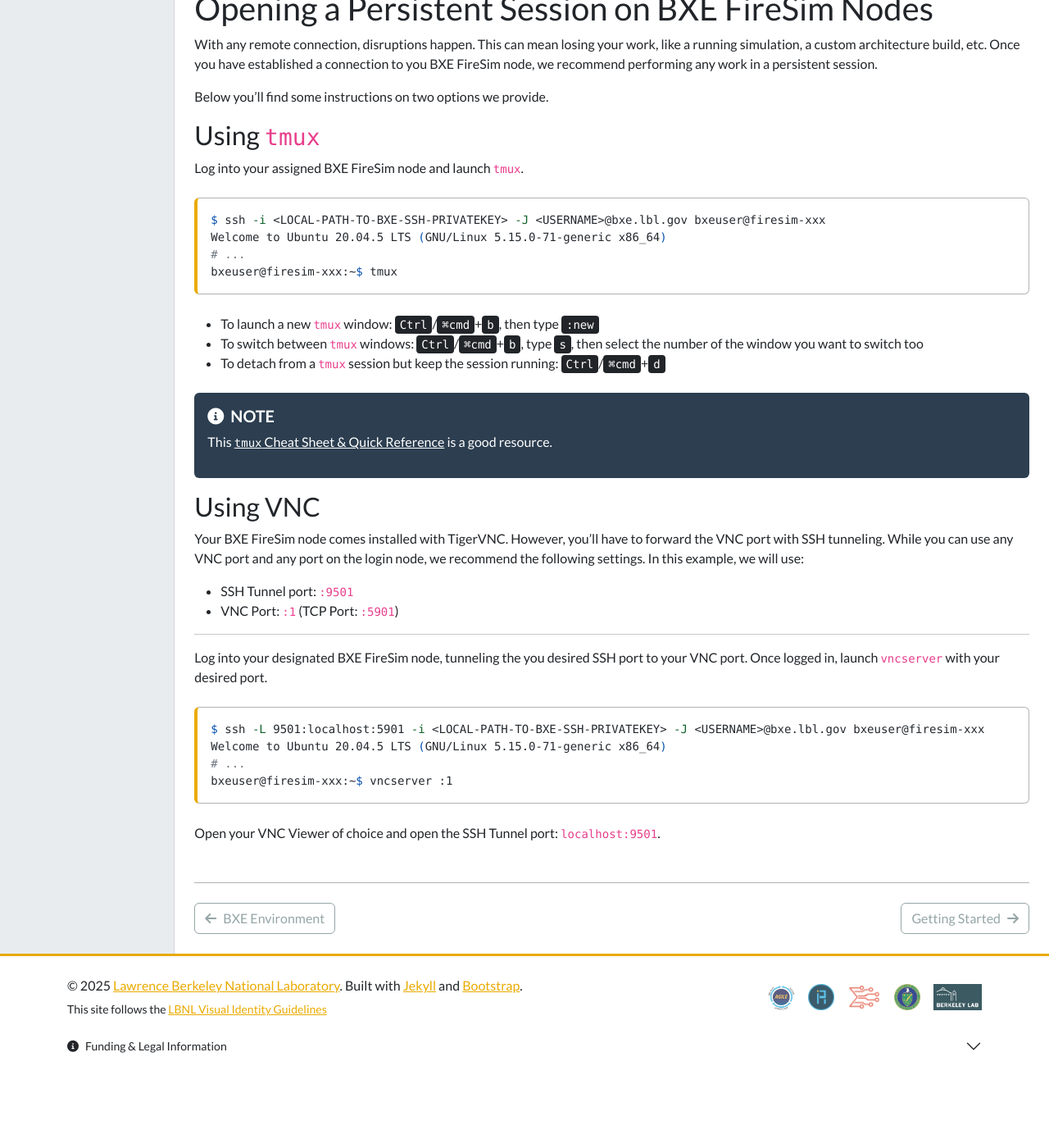
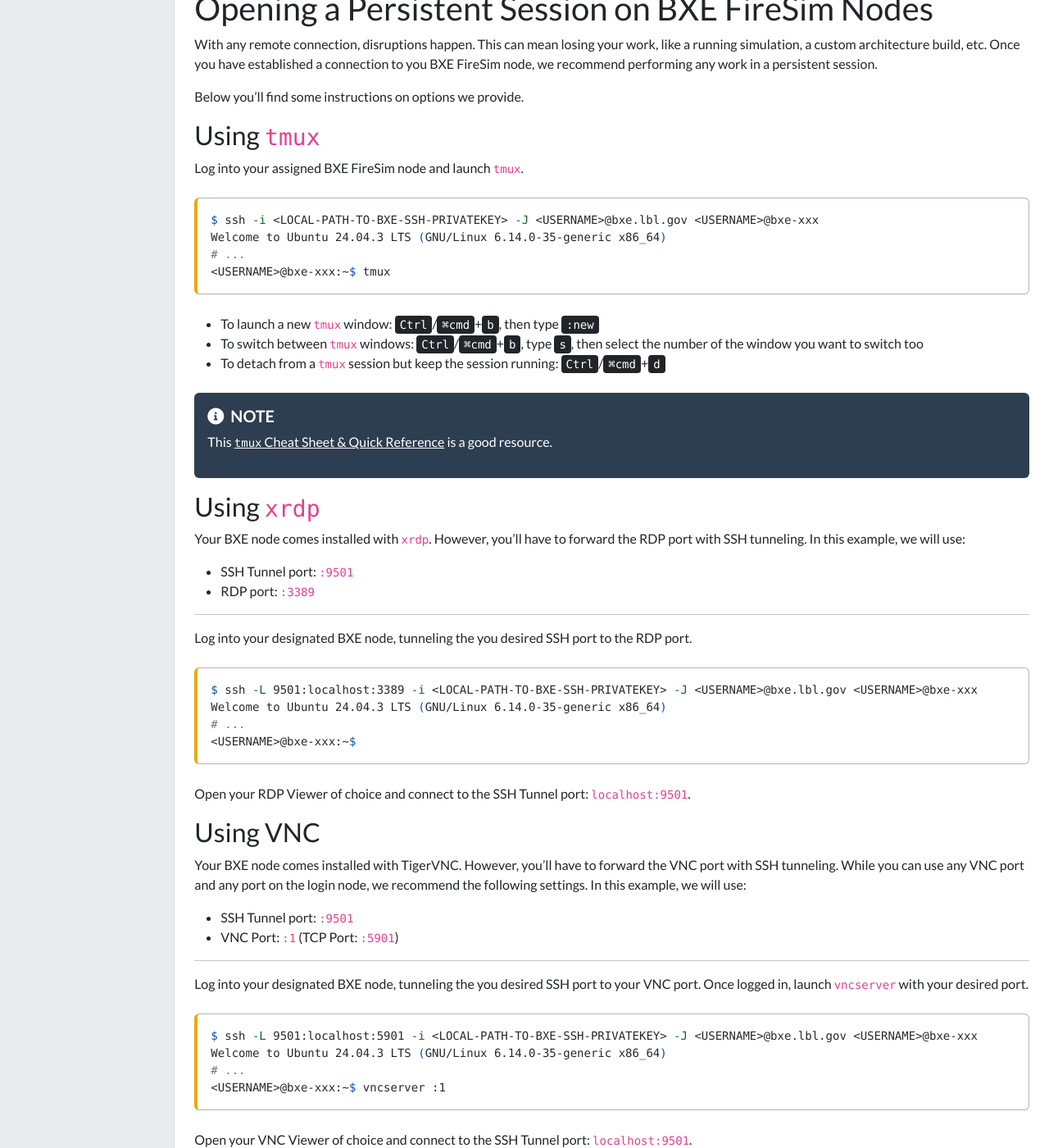
Before and after one commit to lbnlbxe/lbnlbxe.github.io, a Jekyll site: the page built from pages/docs/connecting.md, in a window 1280 px wide and 1400 px high, scrolled down 1676 px. Shown: the whole window at 82% size. Built offline with Jekyll 4.4.1, drawn with Linux system fonts in a browser that asks for light colours; nearby versions of some CDN libraries; before the commit the page ends 2994 px from its top, so only the background shows below that; some of the changed text lies outside the part shown.

````diff
--- a/pages/docs/connecting.md
+++ b/pages/docs/connecting.md
@@ -63,7 +63,7 @@ You can log into your BXE VM directly from your host using SSH ProxyJump (`-J` o
 ### Command Line
 
 ```shell
-ssh -i <LOCAL-PATH-TO-BXE-SSH-PRIVATEKEY> -J <USERNAME>@bxe.lbl.gov bxeuser@firesim-xxx
+ssh -i <LOCAL-PATH-TO-BXE-SSH-PRIVATEKEY> -J <USERNAME>@bxe.lbl.gov <USERNAME>@bxe-xxx
 ```
 
 <!-- ## SSH Config (used for [![vscode](https://upload.wikimedia.org/wikipedia/commons/thumb/9/9a/Visual_Studio_Code_1.35_icon.svg/2048px-Visual_Studio_Code_1.35_icon.svg.png){height=24px} `vscode`](https://code.visualstudio.com/download)) -->
@@ -72,9 +72,9 @@ ssh -i <LOCAL-PATH-TO-BXE-SSH-PRIVATEKEY> -J <USERNAME>@bxe.lbl.gov bxeuser@fire
 If you use <a class="icon-link" href="https://code.visualstudio.com/download" target="_blank"><img src="https://upload.wikimedia.org/wikipedia/commons/thumb/9/9a/Visual_Studio_Code_1.35_icon.svg/2048px-Visual_Studio_Code_1.35_icon.svg.png" class="bi" alt="VS Code"> VSCode</a>, add the following to your local `~/.ssh/config`:
 
 ```conf
-Host firesim-xxx
-  Hostname firesim-xxx
-  User bxeuser
+Host bxe-xxx
+  Hostname bxe-xxx
+  User <USERNAME>
   IdentityFile <LOCAL-PATH-TO-BXE-SSH-PRIVATEKEY>
   ProxyJump <USERNAME>@bxe.lbl.gov
 ```
@@ -82,23 +82,23 @@ Host firesim-xxx
 You can now simply login with:
 
 ```shell
-ssh firesim-xxx
+ssh bxe-xxx
 ```
 
 ## Opening a Persistent Session on BXE FireSim Nodes
 With any remote connection, disruptions happen. This can mean losing your work, like a running simulation, a custom architecture build, etc. Once you have established a connection to you BXE FireSim node, we recommend performing any work in a persistent session.
 
-Below you'll find some instructions on two options we provide.
+Below you'll find some instructions on options we provide.
 
 ### Using `tmux`
 
 Log into your assigned BXE FireSim node and launch `tmux`.
 
 ```shell
-$ ssh -i <LOCAL-PATH-TO-BXE-SSH-PRIVATEKEY> -J <USERNAME>@bxe.lbl.gov bxeuser@firesim-xxx
-Welcome to Ubuntu 20.04.5 LTS (GNU/Linux 5.15.0-71-generic x86_64)
+$ ssh -i <LOCAL-PATH-TO-BXE-SSH-PRIVATEKEY> -J <USERNAME>@bxe.lbl.gov <USERNAME>@bxe-xxx
+Welcome to Ubuntu 24.04.3 LTS (GNU/Linux 6.14.0-35-generic x86_64)
 # ...
-bxeuser@firesim-xxx:~$ tmux
+<USERNAME>@bxe-xxx:~$ tmux
 ```
 
 - To launch a new `tmux` window: <kbd>Ctrl</kbd>/<kbd>&#8984;cmd</kbd>+<kbd>b</kbd>, then type <kbd>:new</kbd>
@@ -110,22 +110,42 @@ bxeuser@firesim-xxx:~$ tmux
     <p>This <a href="https://tmuxcheatsheet.com/" target="_blank"><code>tmux</code> Cheat Sheet & Quick Reference</a> is a good resource.</p>
 </div>
 
+### Using `xrdp`
+
+Your BXE node comes installed with `xrdp`. However, you'll have to forward the RDP port with SSH tunneling. In this example, we will use:
+
+- SSH Tunnel port: `:9501`
+- RDP port: `:3389`
+
+---
+
+Log into your designated BXE node, tunneling the you desired SSH port to the RDP port.
+
+```shell
+$ ssh -L 9501:localhost:3389 -i <LOCAL-PATH-TO-BXE-SSH-PRIVATEKEY> -J <USERNAME>@bxe.lbl.gov <USERNAME>@bxe-xxx
+Welcome to Ubuntu 24.04.3 LTS (GNU/Linux 6.14.0-35-generic x86_64)
+# ...
+<USERNAME>@bxe-xxx:~$
+```
+
+Open your RDP Viewer of choice and connect to the SSH Tunnel port: `localhost:9501`.
+
 ### Using VNC
 
-Your BXE FireSim node comes installed with TigerVNC. However, you'll have to forward the VNC port with SSH tunneling. While you can use any VNC port and any port on the login node, we recommend the following settings. In this example, we will use:
+Your BXE node comes installed with TigerVNC. However, you'll have to forward the VNC port with SSH tunneling. While you can use any VNC port and any port on the login node, we recommend the following settings. In this example, we will use:
 
 - SSH Tunnel port: `:9501`
 - VNC Port: `:1` (TCP Port: `:5901`)
 
 ---
 
-Log into your designated BXE FireSim node, tunneling the you desired SSH port to your VNC port. Once logged in, launch `vncserver` with your desired port.
+Log into your designated BXE  node, tunneling the you desired SSH port to your VNC port. Once logged in, launch `vncserver` with your desired port.
 
 ```shell
-$ ssh -L 9501:localhost:5901 -i <LOCAL-PATH-TO-BXE-SSH-PRIVATEKEY> -J <USERNAME>@bxe.lbl.gov bxeuser@firesim-xxx
-Welcome to Ubuntu 20.04.5 LTS (GNU/Linux 5.15.0-71-generic x86_64)
+$ ssh -L 9501:localhost:5901 -i <LOCAL-PATH-TO-BXE-SSH-PRIVATEKEY> -J <USERNAME>@bxe.lbl.gov <USERNAME>@bxe-xxx
+Welcome to Ubuntu 24.04.3 LTS (GNU/Linux 6.14.0-35-generic x86_64)
 # ...
-bxeuser@firesim-xxx:~$ vncserver :1
+<USERNAME>@bxe-xxx:~$ vncserver :1
 ```
 
-Open your VNC Viewer of choice and open the SSH Tunnel port: `localhost:9501`.
+Open your VNC Viewer of choice and connect to the SSH Tunnel port: `localhost:9501`.
````
Also changed, not shown: other parts of pages/docs/connecting.md (+1 -1 lines), _data/wiki_nav.yaml (+6 -6 lines), pages/about.md (+4 -4 lines), pages/docs/environment.md (+8 -10 lines), pages/docs/first-time.md (added, +403 -0 lines), pages/docs/getting-started.md (+1 -1 lines), pages/docs/index.md (+6 -4 lines).
